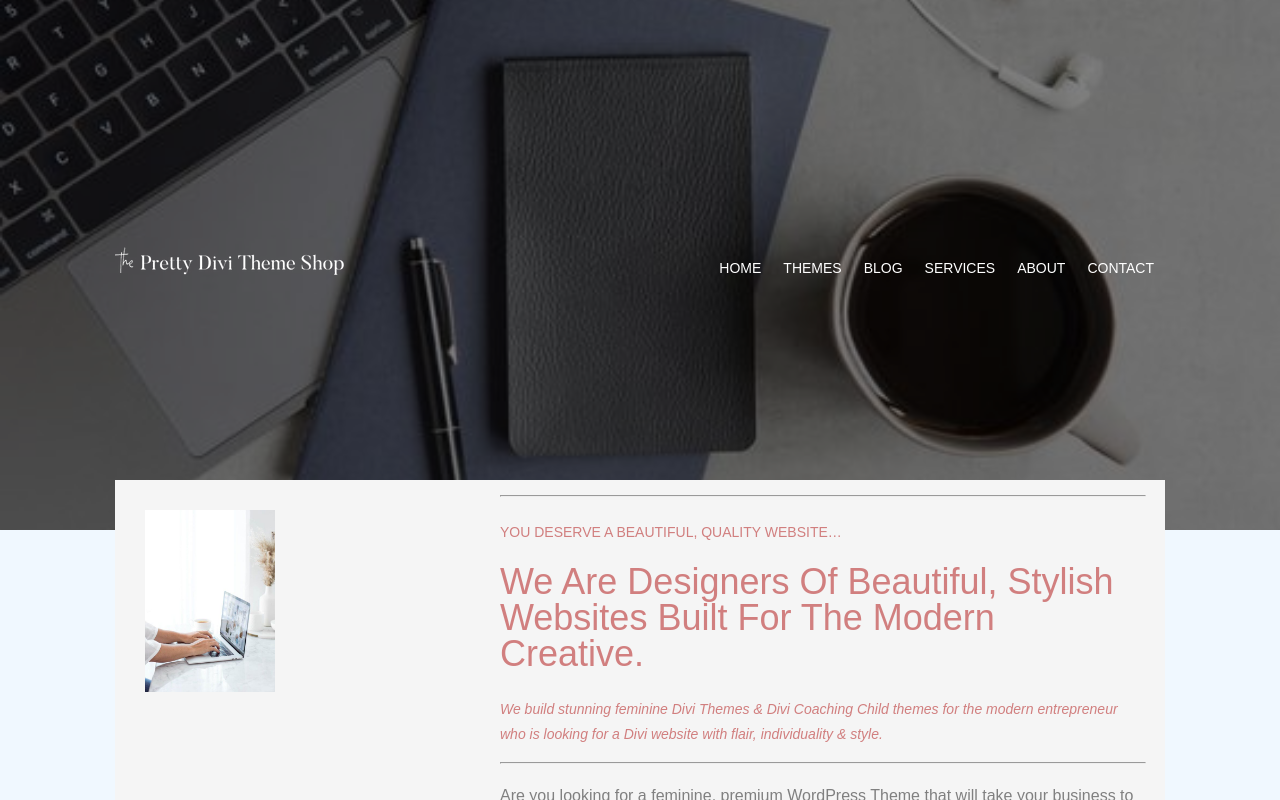
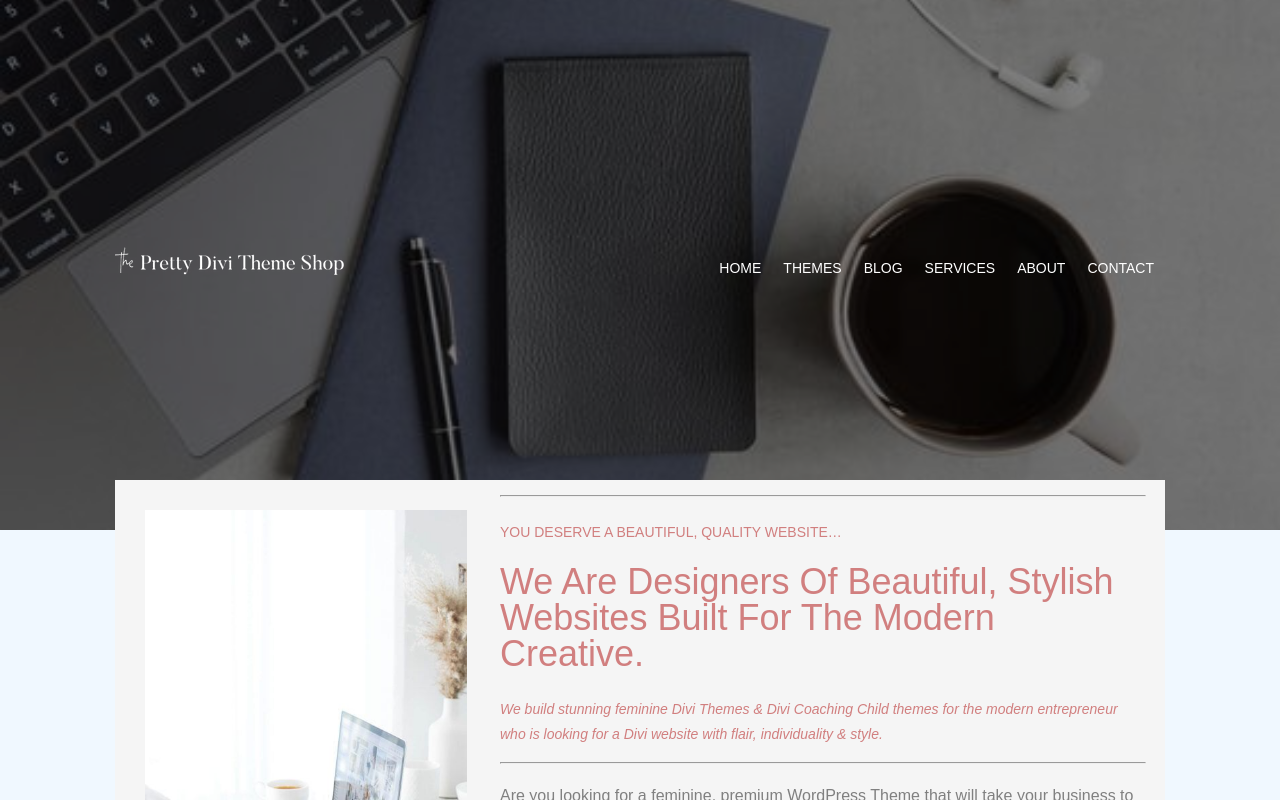
Before and after one commit to Rocksolana/ReactBlog, a React (Create React App) app: page / in a window 1280 px wide. Shown: the top 800 px of the page. Built offline with nearby package versions, Linux system fonts and the light colour scheme.

Commit message:
fixed image

```diff
--- a/src/App/Main/main.css
+++ b/src/App/Main/main.css
@@ -101,7 +101,7 @@
     width: 100%;
 }
 .image {
-    width: 50%;
+    width: 110%;
     padding-top: 30px
 }
 .designer_item {
```
